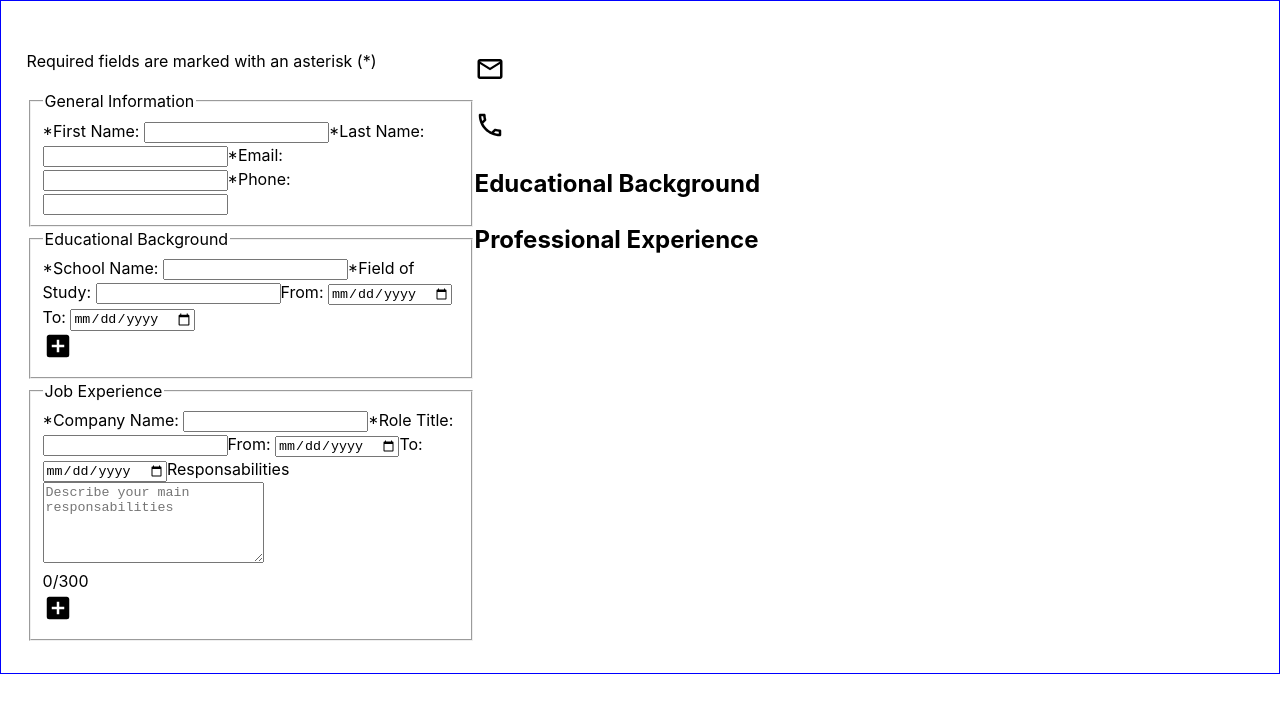
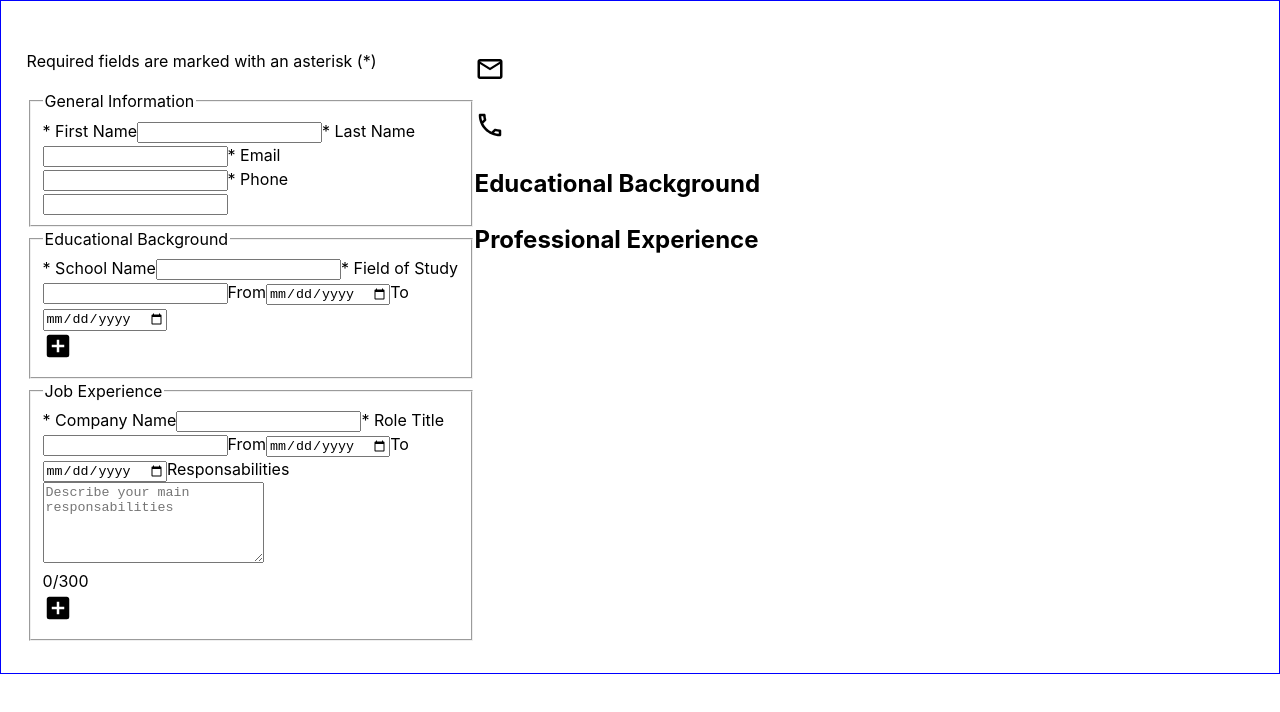
Before and after one commit to GreyTearsDev/cv-application, a React (Vite) app: page / in a window 1280 px wide. Shown: the top 712 px of the page. Built offline with nearby package versions, Linux system fonts and the light colour scheme.

Commit message:
refactor: Remove colons

```diff
--- a/src/components/input-field.jsx
+++ b/src/components/input-field.jsx
@@ -22,8 +22,8 @@ export default function InputField(props) {
   return (
     <>
       <label htmlFor={props.labelFor}>
-        {props.requiredField ? "*" + props.labelName : props.labelName}
-        {": "}
+        {props.requiredField ? "* " + props.labelName : props.labelName}
+
         <input
           type={props.type}
           value={props.isSubmitted ? "" : inputValue}
```
